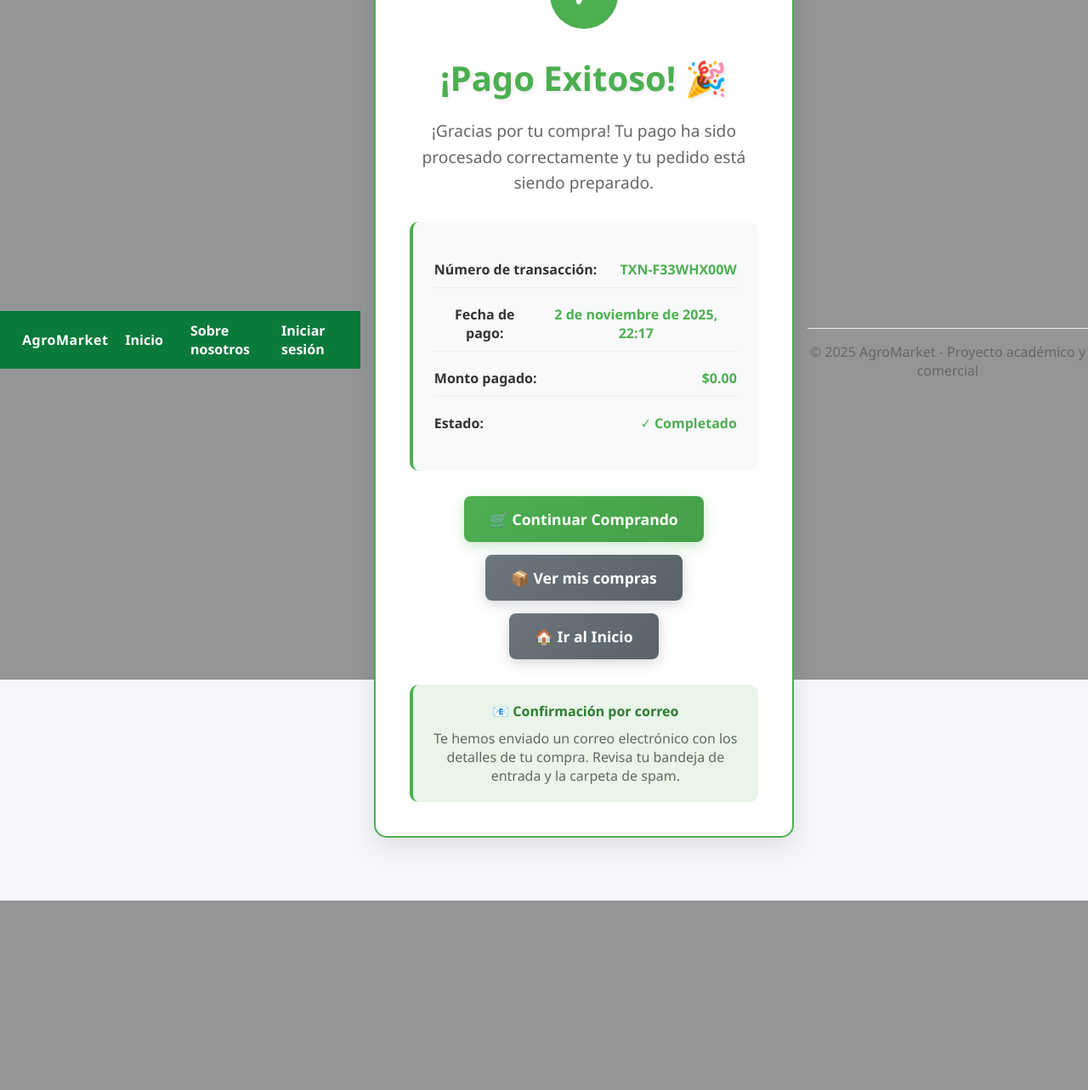
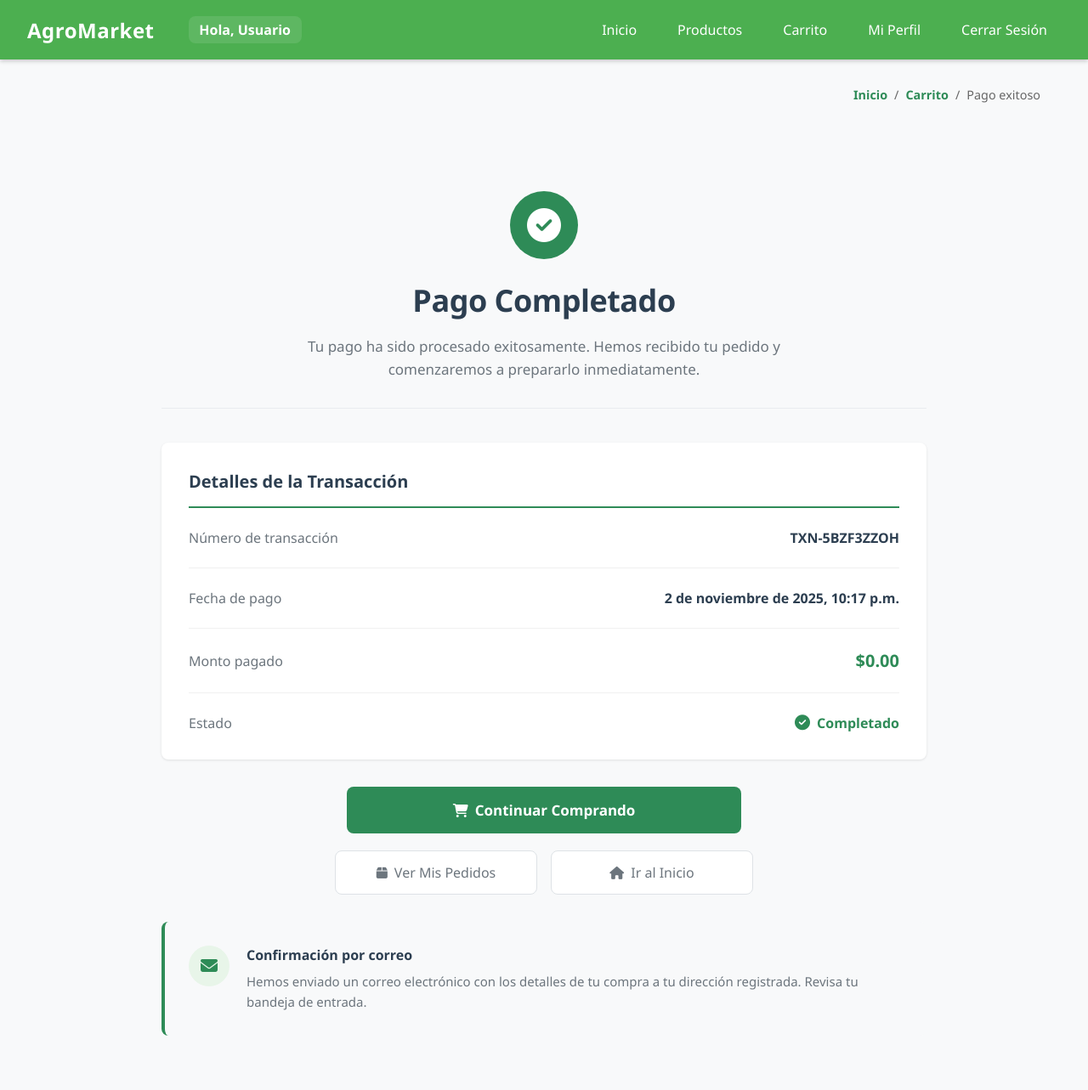
Before and after one commit to Noemiss13/Integradora-AgroMarket, a Flask app: page /comprador/pago_exitoso in a window 1280 px wide. Shown: the whole page at 85% size. Before the commit the page ends 1060 px from the top, so only its background shows below. Run offline with Flask 3, Linux system fonts and the light colour scheme.

Commit message:
Vista de pago exitoso

```diff
--- a/static/css/estilos_comprador.css
+++ b/static/css/estilos_comprador.css
@@ -1,27 +1,274 @@
-/* ===== Pago Exitoso ===== */
-.success-page{background:#f5f7fa !important;background-image:none !important}
-.success-container{max-width:600px;margin:50px auto;padding:40px;background:#ffffff;border-radius:15px;box-shadow:0 10px 30px rgba(0,0,0,0.1);text-align:center;border:2px solid #4CAF50}
-.success-icon{width:80px;height:80px;background:#4CAF50;border-radius:50%;display:flex;align-items:center;justify-content:center;margin:0 auto 30px;animation:bounce 1s ease-in-out}
-.success-icon::before{content:"✓";font-size:40px;color:#fff;font-weight:bold}
-@keyframes bounce{0%,20%,50%,80%,100%{transform:translateY(0)}40%{transform:translateY(-10px)}60%{transform:translateY(-5px)}}
-.success-title{color:#4CAF50;font-size:2.5rem;font-weight:700;margin-bottom:20px;text-shadow:2px 2px 4px rgba(0,0,0,0.1)}
-.success-message{color:#666;font-size:1.2rem;margin-bottom:30px;line-height:1.6}
-.order-details{background:#f8f9fa;border-radius:10px;padding:25px;margin:30px 0;border-left:4px solid #4CAF50}
-.order-info{display:flex;justify-content:space-between;align-items:center;margin:10px 0;padding:10px 0;border-bottom:1px solid #eee}
-.order-info:last-child{border-bottom:none}
-.order-label{font-weight:700;color:#333}
-.order-value{color:#4CAF50;font-weight:700}
-.action-buttons{display:flex;gap:15px;justify-content:center;margin-top:30px;flex-wrap:wrap}
-.btn-success{background:linear-gradient(135deg,#4CAF50,#45a049);color:#fff;padding:15px 30px;border:none;border-radius:8px;text-decoration:none;font-weight:700;font-size:1.1rem;transition:all .3s ease;box-shadow:0 4px 15px rgba(76,175,80,.3)}
-.btn-success:hover{background:linear-gradient(135deg,#45a049,#3d8b40);transform:translateY(-2px);box-shadow:0 6px 20px rgba(76,175,80,.4);color:#fff;text-decoration:none}
-.btn-secondary{background:linear-gradient(135deg,#6c757d,#5a6268);color:#fff;padding:15px 30px;border:none;border-radius:8px;text-decoration:none;font-weight:700;font-size:1.1rem;transition:all .3s ease;box-shadow:0 4px 15px rgba(108,117,125,.3)}
-.btn-secondary:hover{background:linear-gradient(135deg,#5a6268,#495057);transform:translateY(-2px);box-shadow:0 6px 20px rgba(108,117,125,.4);color:#fff;text-decoration:none}
-.confetti{position:fixed;top:0;left:0;width:100%;height:100%;pointer-events:none;z-index:1000}
-.confetti-piece{position:absolute;width:10px;height:10px;background:#4CAF50;animation:confetti-fall 3s linear infinite}
-@keyframes confetti-fall{0%{transform:translateY(-100vh) rotate(0deg);opacity:1}100%{transform:translateY(100vh) rotate(360deg);opacity:0}}
-.loading-spinner{display:none;width:40px;height:40px;border:4px solid #f3f3f3;border-top:4px solid #4CAF50;border-radius:50%;animation:spin 1s linear infinite;margin:20px auto}
-@keyframes spin{0%{transform:rotate(0)}100%{transform:rotate(360deg)}}
-@media (max-width:768px){.success-container{margin:20px;padding:30px 20px}.success-title{font-size:2rem}.action-buttons{flex-direction:column;align-items:center}.btn-success,.btn-secondary{width:100%;max-width:300px}}
+/* ===== Pago Exitoso - Página Completa ===== */
+.success-page {
+    background: #f8f9fa !important;
+    background-image: none !important;
+}
+
+.success-page-content {
+    max-width: 900px;
+    margin: 0 auto;
+    padding: 2rem;
+}
+
+.success-header-section {
+    text-align: center;
+    padding: 3rem 0 2rem;
+    border-bottom: 1px solid #e9ecef;
+    margin-bottom: 2.5rem;
+}
+
+.success-icon-section {
+    width: 80px;
+    height: 80px;
+    background: #2e8b57;
+    border-radius: 50%;
+    display: flex;
+    align-items: center;
+    justify-content: center;
+    margin: 0 auto 1.5rem;
+}
+
+.success-icon-section i {
+    font-size: 40px;
+    color: #ffffff;
+}
+
+.success-title-page {
+    color: #2c3e50;
+    font-size: 2.25rem;
+    font-weight: 600;
+    margin: 0 0 1rem 0;
+    letter-spacing: -0.5px;
+}
+
+.success-message-page {
+    color: #6c757d;
+    font-size: 1.0625rem;
+    line-height: 1.6;
+    margin: 0;
+    max-width: 600px;
+    margin-left: auto;
+    margin-right: auto;
+}
+
+.success-transaction-section {
+    background: #ffffff;
+    border-radius: 8px;
+    padding: 2rem;
+    margin-bottom: 2rem;
+    box-shadow: 0 1px 3px rgba(0, 0, 0, 0.1);
+}
+
+.section-title-success {
+    font-size: 1.25rem;
+    font-weight: 600;
+    color: #2c3e50;
+    margin: 0 0 1.5rem 0;
+    padding-bottom: 1rem;
+    border-bottom: 2px solid #2e8b57;
+    display: flex;
+    align-items: center;
+    gap: 0.75rem;
+}
+
+.transaction-info-grid {
+    display: flex;
+    flex-direction: column;
+    gap: 1.5rem;
+}
+
+.transaction-info-item {
+    display: flex;
+    justify-content: space-between;
+    align-items: center;
+    padding-bottom: 1.5rem;
+    border-bottom: 1px solid #f0f0f0;
+}
+
+.transaction-info-item:last-child {
+    border-bottom: none;
+    padding-bottom: 0;
+}
+
+.info-label {
+    font-size: 1rem;
+    color: #6c757d;
+    font-weight: 500;
+}
+
+.info-value {
+    font-size: 1rem;
+    color: #2c3e50;
+    font-weight: 600;
+    text-align: right;
+    word-break: break-word;
+}
+
+.info-amount {
+    color: #2e8b57;
+    font-size: 1.25rem;
+    font-weight: 700;
+}
+
+.info-status {
+    display: flex;
+    align-items: center;
+    gap: 0.5rem;
+    color: #2e8b57;
+    font-weight: 600;
+}
+
+.info-status i {
+    font-size: 1.125rem;
+}
+
+.success-buttons-section {
+    display: flex;
+    flex-direction: column;
+    gap: 1.25rem;
+    margin-bottom: 2rem;
+}
+
+.btn-primary-success {
+    background: #2e8b57;
+    color: #ffffff;
+    padding: 1rem 2rem;
+    border-radius: 8px;
+    text-decoration: none;
+    font-weight: 600;
+    font-size: 1.0625rem;
+    display: flex;
+    align-items: center;
+    justify-content: center;
+    gap: 0.5rem;
+    transition: background-color 0.2s ease;
+    width: 100%;
+    max-width: 400px;
+    margin: 0 auto;
+}
+
+.btn-primary-success:hover {
+    background: #228B22;
+    color: #ffffff;
+    text-decoration: none;
+}
+
+.btn-primary-success i {
+    font-size: 1rem;
+}
+
+.secondary-buttons-group {
+    display: flex;
+    gap: 1rem;
+    justify-content: center;
+    flex-wrap: wrap;
+}
+
+.btn-secondary-success {
+    background: #ffffff;
+    color: #6c757d;
+    padding: 0.875rem 1.75rem;
+    border: 1px solid #dee2e6;
+    border-radius: 8px;
+    text-decoration: none;
+    font-weight: 500;
+    font-size: 1rem;
+    display: flex;
+    align-items: center;
+    gap: 0.5rem;
+    transition: all 0.2s ease;
+    min-width: 180px;
+    justify-content: center;
+}
+
+.btn-secondary-success:hover {
+    background: #f8f9fa;
+    border-color: #2e8b57;
+    color: #2e8b57;
+    text-decoration: none;
+}
+
+.btn-secondary-success i {
+    font-size: 0.9375rem;
+}
+
+.success-email-section {
+    background: #f8f9fa;
+    border-radius: 8px;
+    padding: 1.75rem;
+    display: flex;
+    align-items: flex-start;
+    gap: 1.25rem;
+    border-left: 4px solid #2e8b57;
+}
+
+.email-icon-wrapper {
+    width: 48px;
+    height: 48px;
+    background: #e8f5e9;
+    border-radius: 50%;
+    display: flex;
+    align-items: center;
+    justify-content: center;
+    flex-shrink: 0;
+}
+
+.email-icon-wrapper i {
+    color: #2e8b57;
+    font-size: 1.25rem;
+}
+
+.email-content-wrapper {
+    flex: 1;
+}
+
+.email-content-wrapper h3 {
+    font-size: 1rem;
+    font-weight: 600;
+    color: #2c3e50;
+    margin: 0 0 0.5rem 0;
+}
+
+.email-content-wrapper p {
+    font-size: 0.9375rem;
+    color: #6c757d;
+    line-height: 1.6;
+    margin: 0;
+}
+
+@media (max-width: 768px) {
+    .success-page-content {
+        padding: 1.5rem 1rem;
+    }
+
+    .success-header-section {
+        padding: 2rem 0 1.5rem;
+    }
+
+    .success-title-page {
+        font-size: 1.875rem;
+    }
+
+    .success-transaction-section {
+        padding: 1.5rem;
+    }
+
+    .secondary-buttons-group {
+        flex-direction: column;
+    }
+
+    .btn-secondary-success {
+        width: 100%;
+        max-width: 400px;
+        margin: 0 auto;
+    }
+
+    .success-email-section {
+        flex-direction: column;
+        text-align: center;
+        align-items: center;
+    }
+}
 /* ===== Variables globales ===== */
 :root {
     --green: #4CAF50;
--- a/templates/comprador/pago_exitoso.html
+++ b/templates/comprador/pago_exitoso.html
@@ -1,21 +1,23 @@
-{% extends "base.html" %}
+<!DOCTYPE html>
+<html lang="es">
+<head>
+    <meta charset="UTF-8">
+    <meta name="viewport" content="width=device-width, initial-scale=1.0">
+    <title>Pago Exitoso - AgroMarket</title>
 
-{% block title %}Pago Exitoso - AgroMarket{% endblock %}
-
-{% block extra_css %}
+    <!-- CSS -->
+    <link rel="stylesheet" href="{{ url_for('static', filename='css/navbar.css') }}">
     <link rel="stylesheet" href="{{ url_for('static', filename='css/estilos_comprador.css') }}">
     <link rel="stylesheet" href="{{ url_for('static', filename='css/breadcrumbs.css') }}">
     <link rel="stylesheet" href="{{ url_for('static', filename='css/navigation-header.css') }}">
-{% endblock %}
-
-{% block content %}
-<div class="confetti" id="confetti"></div>
-
+    <link href="https://cdnjs.cloudflare.com/ajax/libs/font-awesome/6.5.0/css/all.min.css" rel="stylesheet">
+</head>
+<body>
     <!-- Navbar del comprador -->
-<nav style="margin: 0 16px 16px;">
+    <nav>
         <div class="nav-left">
             <div class="logo"><h2>AgroMarket</h2></div>
-        <div class="saludo-usuario">Hola, <strong id="success-user-name">Usuario</strong></div>
+            <div class="saludo-usuario">Hola, <strong id="success-user-name">{{ nombre }}</strong></div>
         </div>
         <div class="menu">
             <a href="{{ url_for('comprador.panel_comprador') }}">Inicio</a>
@@ -26,7 +28,7 @@
         </div>
     </nav>
 
-<div class="success-container">
+<main class="main-content">
     <!-- Navigation Header -->
     <div class="navigation-header">
         <div></div>
@@ -38,57 +40,81 @@
             <span>Pago exitoso</span>
         </div>
     </div>
-    <div class="success-icon"></div>
 
-    <h1 class="success-title">¡Pago Exitoso! 🎉</h1>
+    <!-- Success Content -->
+    <div class="success-page-content">
+        <!-- Header Section -->
+        <div class="success-header-section">
+            <div class="success-icon-section">
+                <i class="fas fa-check-circle"></i>
+            </div>
+            <h1 class="success-title-page">Pago Completado</h1>
+            <p class="success-message-page">
+                Tu pago ha sido procesado exitosamente. Hemos recibido tu pedido y comenzaremos a prepararlo inmediatamente.
+            </p>
+        </div>
 
-    <p class="success-message">
-        ¡Gracias por tu compra! Tu pago ha sido procesado correctamente y tu pedido está siendo preparado.
-    </p>
-
-    <div class="order-details">
-        <div class="order-info">
-            <span class="order-label">Número de transacción:</span>
-            <span class="order-value" id="transaction-id">Cargando...</span>
+        <!-- Transaction Details -->
+        <div class="success-transaction-section">
+            <h2 class="section-title-success">Detalles de la Transacción</h2>
+            <div class="transaction-info-grid">
+                <div class="transaction-info-item">
+                    <span class="info-label">Número de transacción</span>
+                    <span class="info-value" id="transaction-id">Cargando...</span>
                 </div>
-        <div class="order-info">
-            <span class="order-label">Fecha de pago:</span>
-            <span class="order-value" id="payment-date">Cargando...</span>
+                <div class="transaction-info-item">
+                    <span class="info-label">Fecha de pago</span>
+                    <span class="info-value" id="payment-date">Cargando...</span>
                 </div>
-        <div class="order-info">
-            <span class="order-label">Monto pagado:</span>
-            <span class="order-value" id="payment-amount">Cargando...</span>
+                <div class="transaction-info-item">
+                    <span class="info-label">Monto pagado</span>
+                    <span class="info-value info-amount" id="payment-amount">Cargando...</span>
                 </div>
-        <div class="order-info">
-            <span class="order-label">Estado:</span>
-            <span class="order-value" style="color: #4CAF50;">✓ Completado</span>
+                <div class="transaction-info-item">
+                    <span class="info-label">Estado</span>
+                    <span class="info-status">
+                        <i class="fas fa-check-circle"></i>
+                        <span>Completado</span>
+                    </span>
+                </div>
             </div>
         </div>
 
-    <div class="loading-spinner" id="loading-spinner"></div>
-
-    <div class="action-buttons">
-        <a href="{{ url_for('comprador.ver_productos') }}" class="btn-success">🛒 Continuar Comprando</a>
-        <a href="{{ url_for('comprador.panel_comprador') }}" class="btn-secondary">📦 Ver mis compras</a>
-        <a href="{{ url_for('general.home') }}" class="btn-secondary">🏠 Ir al Inicio</a>
+        <!-- Action Buttons -->
+        <div class="success-buttons-section">
+            <a href="{{ url_for('comprador.ver_productos') }}" class="btn-primary-success">
+                <i class="fas fa-shopping-cart"></i>
+                Continuar Comprando
+            </a>
+            <div class="secondary-buttons-group">
+                <a href="{{ url_for('comprador.mis_pedidos') }}" class="btn-secondary-success">
+                    <i class="fas fa-box"></i>
+                    Ver Mis Pedidos
+                </a>
+                <a href="{{ url_for('comprador.panel_comprador') }}" class="btn-secondary-success">
+                    <i class="fas fa-home"></i>
+                    Ir al Inicio
+                </a>
+            </div>
         </div>
 
-    <div style="margin-top: 30px; padding: 20px; background: #e8f5e8; border-radius: 10px; border-left: 4px solid #4CAF50;">
-        <h4 style="color: #2e7d32; margin-bottom: 10px;">📧 Confirmación por correo</h4>
-        <p style="color: #666; margin: 0;">
-            Te hemos enviado un correo electrónico con los detalles de tu compra.
-            Revisa tu bandeja de entrada y la carpeta de spam.
-        </p>
+        <!-- Email Notification -->
+        <div class="success-email-section">
+            <div class="email-icon-wrapper">
+                <i class="fas fa-envelope"></i>
+            </div>
+            <div class="email-content-wrapper">
+                <h3>Confirmación por correo</h3>
+                <p>Hemos enviado un correo electrónico con los detalles de tu compra a tu dirección registrada. Revisa tu bandeja de entrada.</p>
             </div>
         </div>
+    </div>
+</main>
 
 <script>
 document.addEventListener('DOMContentLoaded', function() {
     // Fondo limpio para esta página
     document.body.classList.add('success-page');
-
-    // Crear confetti
-    createConfetti();
 
     // Cargar detalles del pago
     loadPaymentDetails();
@@ -97,43 +123,24 @@ document.addEventListener('DOMContentLoaded', function() {
     clearCart();
 });
 
-function createConfetti() {
-    const confettiContainer = document.getElementById('confetti');
-    const colors = ['#4CAF50', '#FFC107', '#FF9800', '#2196F3', '#E91E63'];
-
-    for (let i = 0; i < 50; i++) {
-        const confetti = document.createElement('div');
-        confetti.className = 'confetti-piece';
-        confetti.style.left = Math.random() * 100 + '%';
-        confetti.style.backgroundColor = colors[Math.floor(Math.random() * colors.length)];
-        confetti.style.animationDelay = Math.random() * 3 + 's';
-        confetti.style.animationDuration = (Math.random() * 3 + 2) + 's';
-        confettiContainer.appendChild(confetti);
-    }
-
-    // Limpiar confetti después de 5 segundos
-    setTimeout(() => {
-        confettiContainer.style.display = 'none';
-    }, 5000);
-}
-
 function loadPaymentDetails() {
-    const loadingSpinner = document.getElementById('loading-spinner');
-    loadingSpinner.style.display = 'block';
-
     // Cargar datos reales del pago
-    setTimeout(() => {
     const paymentIntentId = localStorage.getItem('paymentIntentId');
     const paymentDate = localStorage.getItem('paymentDate');
     const totalAmount = localStorage.getItem('totalAmount');
 
     // Mostrar ID de transacción real
-        document.getElementById('transaction-id').textContent = paymentIntentId || 'TXN-' + Math.random().toString(36).substr(2, 9).toUpperCase();
+    const transactionIdEl = document.getElementById('transaction-id');
+    if (transactionIdEl) {
+        transactionIdEl.textContent = paymentIntentId || 'TXN-' + Math.random().toString(36).substr(2, 9).toUpperCase();
+    }
 
     // Mostrar fecha real del pago
+    const paymentDateEl = document.getElementById('payment-date');
+    if (paymentDateEl) {
         if (paymentDate) {
             const date = new Date(paymentDate);
-            document.getElementById('payment-date').textContent = date.toLocaleDateString('es-ES', {
+            paymentDateEl.textContent = date.toLocaleDateString('es-MX', {
                 year: 'numeric',
                 month: 'long',
                 day: 'numeric',
@@ -141,7 +148,7 @@ function loadPaymentDetails() {
                 minute: '2-digit'
             });
         } else {
-            document.getElementById('payment-date').textContent = new Date().toLocaleDateString('es-ES', {
+            paymentDateEl.textContent = new Date().toLocaleDateString('es-MX', {
                 year: 'numeric',
                 month: 'long',
                 day: 'numeric',
@@ -149,12 +156,13 @@ function loadPaymentDetails() {
                 minute: '2-digit'
             });
         }
+    }
 
     // Mostrar monto real
-        document.getElementById('payment-amount').textContent = '$' + (totalAmount || '0.00');
-
-        loadingSpinner.style.display = 'none';
-    }, 1500);
+    const paymentAmountEl = document.getElementById('payment-amount');
+    if (paymentAmountEl) {
+        paymentAmountEl.textContent = '$' + (parseFloat(totalAmount || '0.00').toFixed(2));
+    }
 }
 
 function clearCart() {
@@ -173,15 +181,7 @@ setTimeout(() => {
     console.log('🧹 Datos de pago limpiados');
 }, 30000);
 
-// Redirigir automáticamente después de 10 segundos si no hay interacción
-let redirectTimer = setTimeout(() => {
-    window.location.href = "{{ url_for('comprador.panel_comprador') }}";
-}, 10000);
-
-// Cancelar redirección automática si el usuario interactúa
-document.addEventListener('click', () => {
-    clearTimeout(redirectTimer);
-});
+// No redirigir automáticamente - dejar que el usuario navegue a su ritmo
 
 // Intentar personalizar saludo de navbar
 try {
@@ -197,4 +197,5 @@ try {
     }
 } catch(_) {}
 </script>
-{% endblock %}
+</body>
+</html>
```
Also changed, not shown: ACCESO_DIRECTO_APPPASSWORD.md (deleted, +0 -48 lines), 1 other file. Lines whose indentation alone changed are shown as unchanged.
